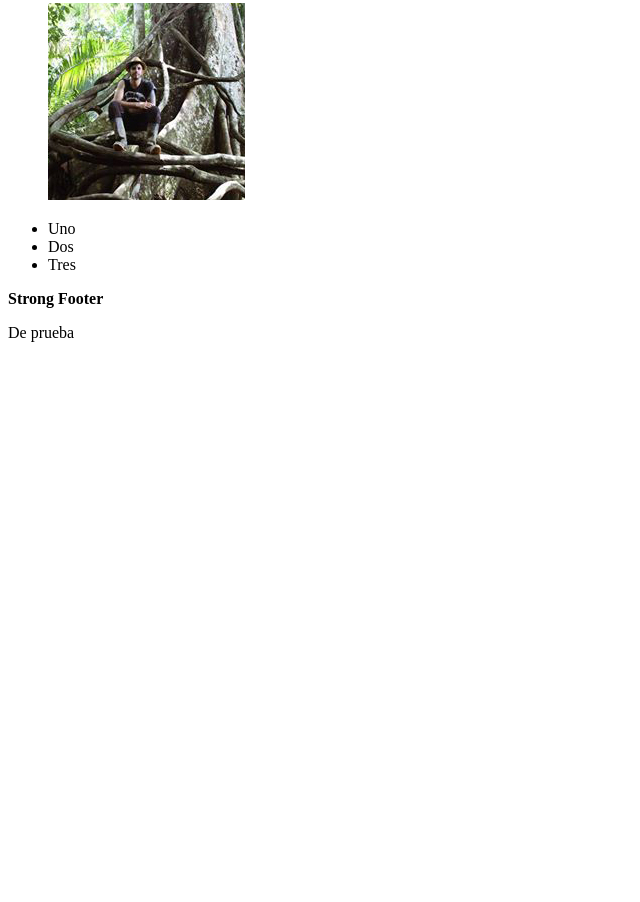
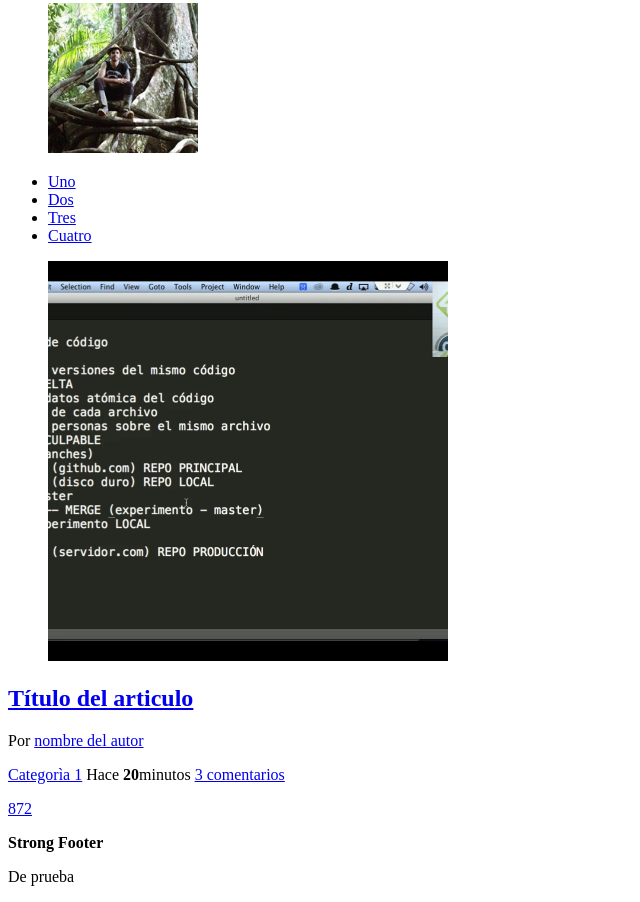
Before and after one commit to Ennllel/primeras_pruebas, a plain HTML site: page Index.html in a window 1280 px wide. Shown: the part 247-1149 px from the top of the page, without its empty margins (0-640 px from the left). Before the commit the page ends 800 px from the top, so only its background shows below. Drawn offline with Linux system fonts and the light colour scheme.

Commit message:
Final de la primera clase de diseño web

```diff
--- a/Index.html
+++ b/Index.html
@@ -7,22 +7,45 @@
 <body>
 	<header>
 		<figure id="logo">
-			<img src="logoprueba.png" width="150px" height="150px">
+			<img src="logoprueba.png" title="pdepruebas" width="150px" height="150px">
 		</figure>
 		<h1>Titulo de prueba</h1>
 		<figure id="avatar">
-			<img src="avatar.jpg">
+			<img src="avatar.jpg" title="avatar" width="150px" height="150px">
 		</figure>
 	</header>
 	<nav>
 		<ul>
-			<li>Uno</li>
-			<li>Dos</li>
-			<li>Tres</li>
+			<li><a href="#">Uno</a></li>
+			<li><a href="#">Dos</a></li>
+			<li><a href="#">Tres</a></li>
+			<li id="Cuatro">
+				<a href="#">Cuatro</a></li>
 		</ul>
 	</nav>
-	<section>
-		<article>
+	<section id="contenido">
+		<article class="item">
+			<figure class="imagen_item">
+				<img src="imagen.jpg" width="400px" height="400px">
+			</figure>
+			<h2 class="titulo_item">
+				<a href="#">Título del articulo</a>
+			</h2>
+			<p class="autor_item">
+				Por <a href="#">nombre del autor</a>
+			</p>
+			<p class="datos_item">
+				<a href="#" class="tag_item">Categorìa 1</a>
+				<span class="fecha_item">
+					Hace <Strong>20</strong>minutos
+				</span>
+				<a href="#" class="comentarios_item">3 comentarios</a>
+				<a href="#" class="guardar_item"></a>
+			</p>
+			<p class="votacion">
+				<a href="#" class="up">872</a>
+				<a href="#" class="down"></a>
+			</p>
 		</article>
 	</section>
 	<footer>
```
Also changed, not shown: imagen.jpg (added).
